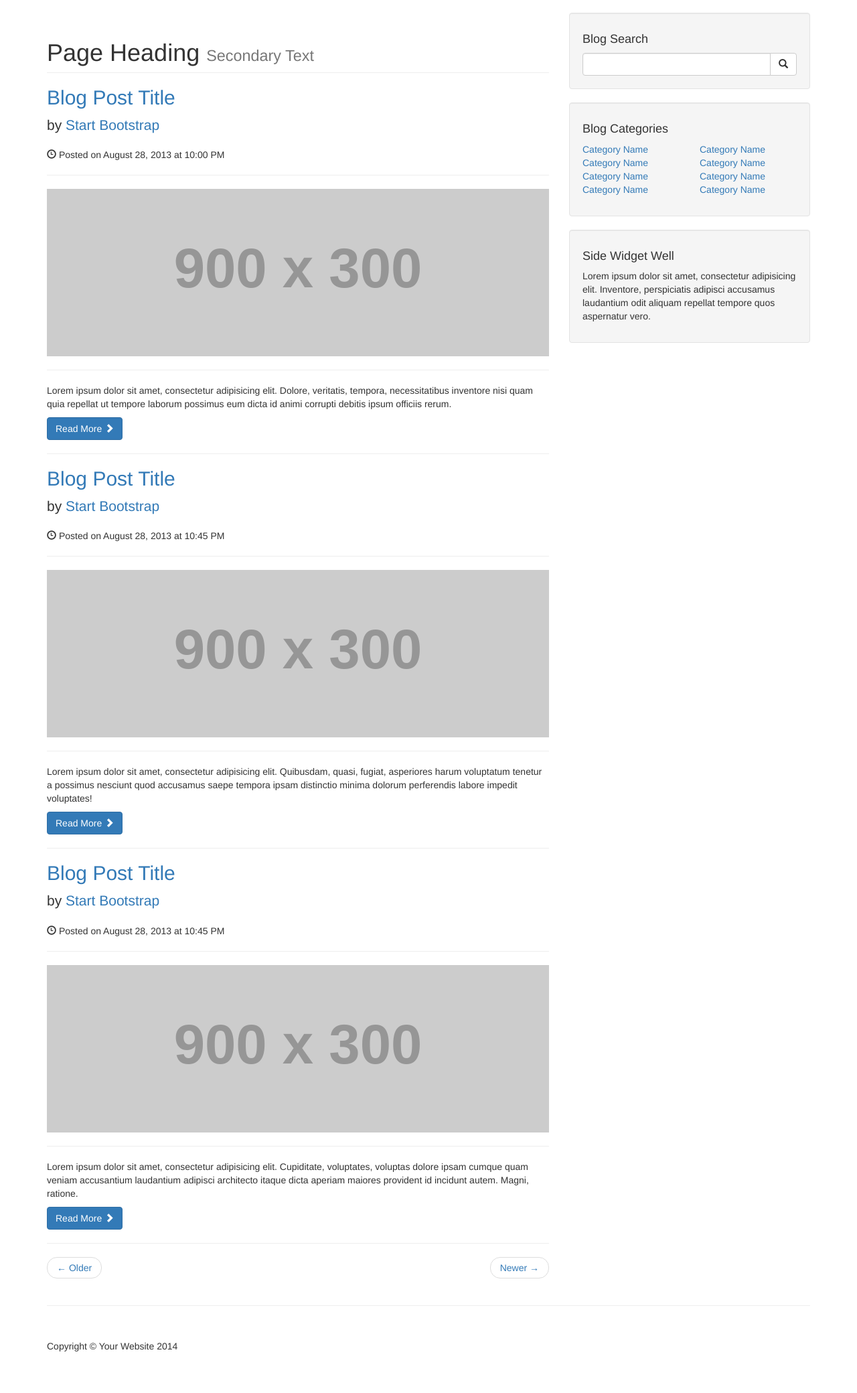
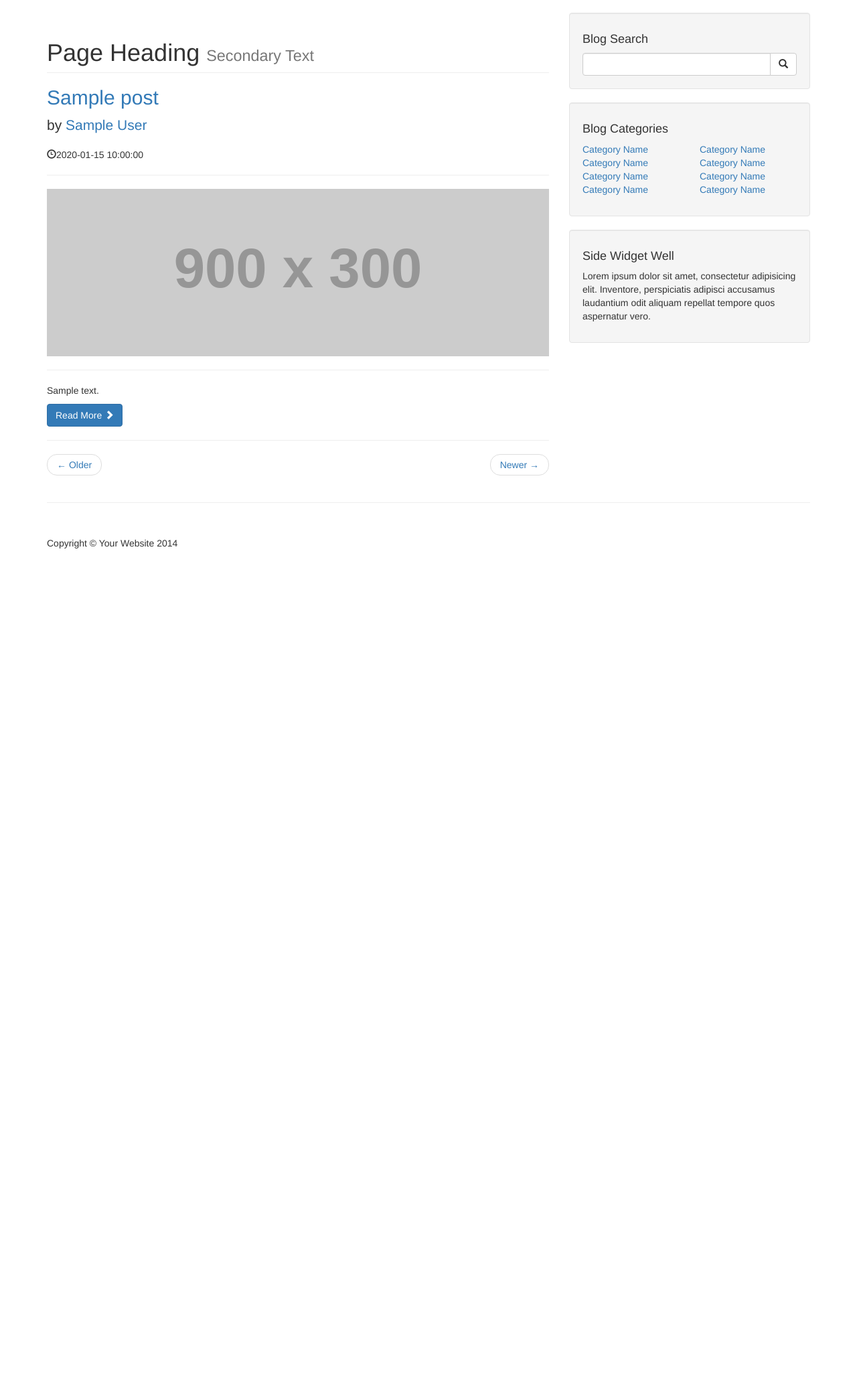
Before and after one commit to RobertPurc/strefa-anime-v2, a PHP site: page / in a window 1280 px wide. Shown: the part 51-2131 px from the top of the page at 67% size. After the commit the page ends 870 px from the top, so only its background shows below. Run offline with PHP 8.4, Linux system fonts and the light colour scheme; tables that the repository leaves empty or names only in its code hold one stand-in row (values such as "Sample post"); grey boxes labelled with a size stand in for pictures from a placeholder-image service; some libraries are stand-ins or nearby versions.

Commit message:
finished on search engine

```diff
--- a/includes/sitebar.php
+++ b/includes/sitebar.php
@@ -1,16 +1,48 @@
 <div class="col-md-4">
+<?php
+
+if(isset($_POST['submit'])){
+$search = $_POST['search'];
+
+$query = "SELECT * FROM posts WHERE post_tags LIKE '%$search%'";
+
+$search_query = mysqli_query($conn, $query);
+
+if(!$search_query){
+    die('Quuery failed' . mysqli_error($conn));
+}
+
+$count = mysqli_num_rows($search_query);
+
+if($count == 0){
+    echo'<h1> no result</h1>';
+} else {
+    echo 'some result';
+}
+
+}
+
+ ?>
+
+
+
+
+
 
 <!-- Blog Search Well -->
 <div class="well">
     <h4>Blog Search</h4>
+    <form action="" method="post">
     <div class="input-group">
-        <input type="text" class="form-control">
+        <input name="search" type="text" class="form-control">
         <span class="input-group-btn">
-            <button class="btn btn-default" type="button">
+            <button name="submit" type="submit" class="btn btn-default" >
                 <span class="glyphicon glyphicon-search"></span>
         </button>
         </span>
     </div>
+    </form>
+    <!-- form search -->
     <!-- /.input-group -->
 </div>
 
--- a/index.php
+++ b/index.php
@@ -18,6 +18,21 @@ include "includes/header.php";
             <!-- Blog Entries Column -->
             <div class="col-md-8">
 
+<?php
+            $query = 'SELECT * FROM posts';
+
+            $select_all_posts_query = mysqli_query($conn, $query);
+
+            while($row = mysqli_fetch_assoc($select_all_posts_query)){
+                $post_title = $row['post_title'];
+                $post_author = $row['post_author'];
+                $post_date = $row['post_date'];
+                $post_image = $row['post_image'];
+                $post_content = $row['post_content'];
+
+
+                ?>
+
                 <h1 class="page-header">
                     Page Heading
                     <small>Secondary Text</small>
@@ -25,51 +40,35 @@ include "includes/header.php";
 
                 <!-- First Blog Post -->
                 <h2>
-                    <a href="#">Blog Post Title</a>
+                    <a href="#"><?php echo $post_title ?></a>
                 </h2>
                 <p class="lead">
-                    by <a href="index.php">Start Bootstrap</a>
+                    by <a href="index.php"><?php echo $post_author ?></a>
                 </p>
-                <p><span class="glyphicon glyphicon-time"></span> Posted on August 28, 2013 at 10:00 PM</p>
+                <p><span class="glyphicon glyphicon-time"></span><?php echo $post_date?></p>
                 <hr>
                 <img class="img-responsive" src="http://placehold.it/900x300" alt="">
                 <hr>
-                <p>Lorem ipsum dolor sit amet, consectetur adipisicing elit. Dolore, veritatis, tempora, necessitatibus inventore nisi quam quia repellat ut tempore laborum possimus eum dicta id animi corrupti debitis ipsum officiis rerum.</p>
+                <p><?php echo $post_content ?></p>
                 <a class="btn btn-primary" href="#">Read More <span class="glyphicon glyphicon-chevron-right"></span></a>
 
                 <hr>
 
-                <!-- Second Blog Post -->
-                <h2>
-                    <a href="#">Blog Post Title</a>
-                </h2>
-                <p class="lead">
-                    by <a href="index.php">Start Bootstrap</a>
+                <!-- <h2><a href='{$post_title}'>{$post_title}</a></h2>
+                <p class='lead'>
+                    by <a href='{$post_author}'>{$post_author}</a>
                 </p>
-                <p><span class="glyphicon glyphicon-time"></span> Posted on August 28, 2013 at 10:45 PM</p>
-                <hr>
-                <img class="img-responsive" src="http://placehold.it/900x300" alt="">
-                <hr>
-                <p>Lorem ipsum dolor sit amet, consectetur adipisicing elit. Quibusdam, quasi, fugiat, asperiores harum voluptatum tenetur a possimus nesciunt quod accusamus saepe tempora ipsam distinctio minima dolorum perferendis labore impedit voluptates!</p>
-                <a class="btn btn-primary" href="#">Read More <span class="glyphicon glyphicon-chevron-right"></span></a>
+                 "; -->
 
-                <hr>
 
-                <!-- Third Blog Post -->
-                <h2>
-                    <a href="#">Blog Post Title</a>
-                </h2>
-                <p class="lead">
-                    by <a href="index.php">Start Bootstrap</a>
-                </p>
-                <p><span class="glyphicon glyphicon-time"></span> Posted on August 28, 2013 at 10:45 PM</p>
-                <hr>
-                <img class="img-responsive" src="http://placehold.it/900x300" alt="">
-                <hr>
-                <p>Lorem ipsum dolor sit amet, consectetur adipisicing elit. Cupiditate, voluptates, voluptas dolore ipsam cumque quam veniam accusantium laudantium adipisci architecto itaque dicta aperiam maiores provident id incidunt autem. Magni, ratione.</p>
-                <a class="btn btn-primary" href="#">Read More <span class="glyphicon glyphicon-chevron-right"></span></a>
+         <?php
 
-                <hr>
+        }
+
+
+?>
+
+
 
                 <!-- Pager -->
                 <ul class="pager">
```
